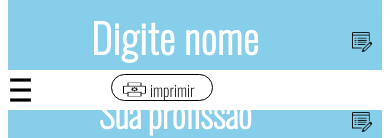
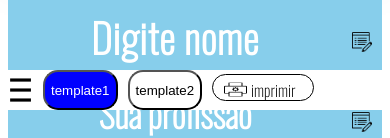
Before and after one commit to SoderJuliano/MeuProjetoPortifolio, a Vue app: page / in a window 390 px wide. Shown: the part 734-872 px from the top of the page. Built offline with nearby package versions, Linux system fonts and the light colour scheme; a web font is replaced by a local one.

Commit message:
fixed footer bug

```diff
--- a/src/App.vue
+++ b/src/App.vue
@@ -69,7 +69,10 @@
     />
     <Footer
       class="footer"
+      :template="template"
       @font-changed="setFont"
+      @now-template1="change_template(1)"
+      @now-template2="change_template(2)"
     />
     <div class="right">
     </div>
--- a/src/components/Footer.vue
+++ b/src/components/Footer.vue
@@ -8,6 +8,12 @@
         <img v-if="hover==false" @mouseover="hover = true" src="../icons/menustatic.png" alt="">
         <img v-else src="../icons/openedmenu.png" alt="menu-gif">
         <img class="close-bnt" @mouseover="hover = false" v-if="hover==true" src="../icons/close.png" alt="close" />
+
+        <template-chooser
+            :template="template"
+            @now-template1="this.$emit('now-template1')"
+            @now-template2="this.$emit('now-template2')"
+        />
         <imprimir
           class="imprimirbotao"
         />
@@ -17,12 +23,14 @@
 <script>
 import MultiMenu from './MultiMenu.vue'
 import imprimir from './Imprimir-bnt.vue'
+import TemplateChooser from './TemplateChooser.vue'
 
 export default {
     name: 'footermenu',
     components:{
         MultiMenu,
-        imprimir
+        imprimir,
+        TemplateChooser
     },
     data(){
         return{
@@ -31,8 +39,9 @@ export default {
     },
     props:{
        // mainColor:String
+       template: Number,
     },
-    emits:["font-changed"],
+    emits:["font-changed", "now-template2", "now-template1"],
     methods:{
         changefontM(p){
 
@@ -169,4 +178,9 @@ img{
     background-color: white;
     top: 50px;
 }
+@media screen and (max-width: 700px){
+ .imprimirbotao{
+      margin-left: 10px !important;
+ }
+}
 </style>
```
